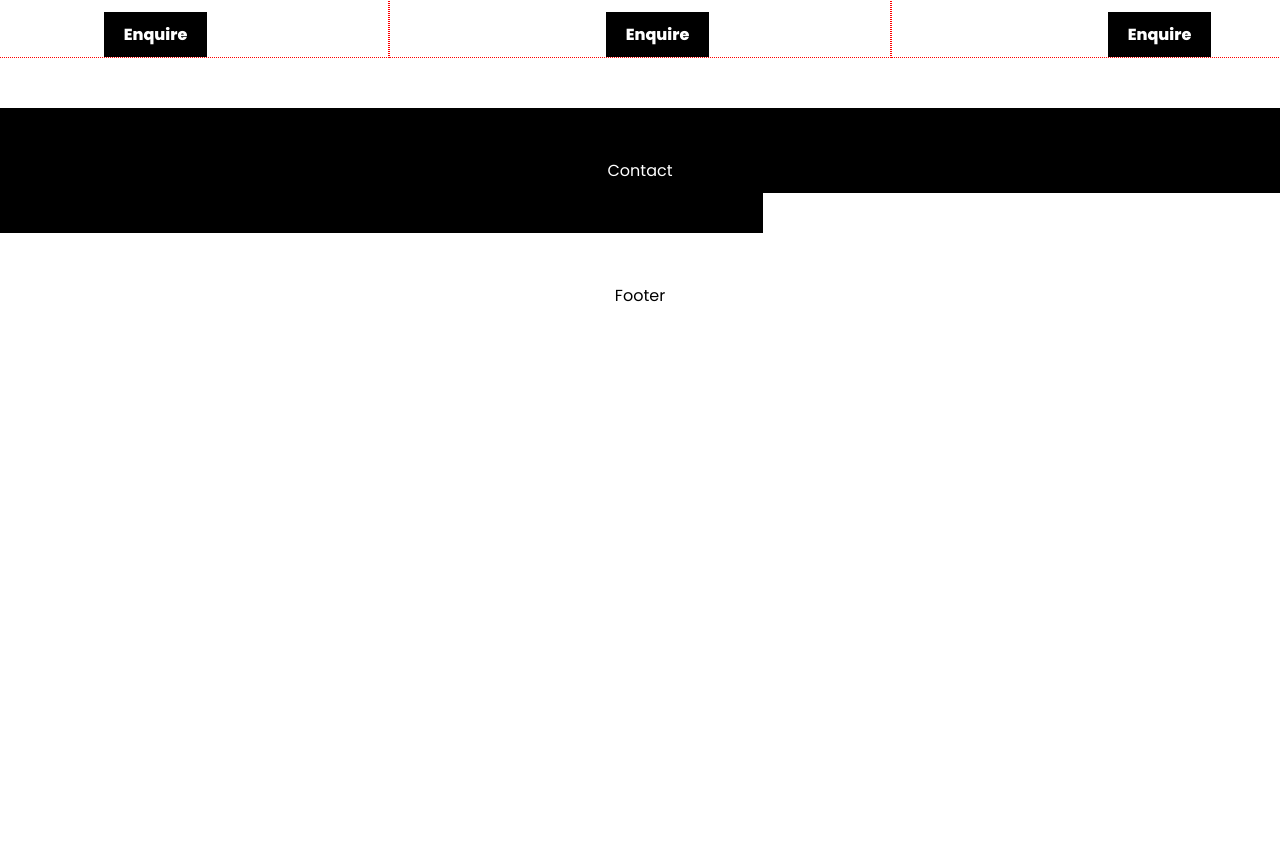
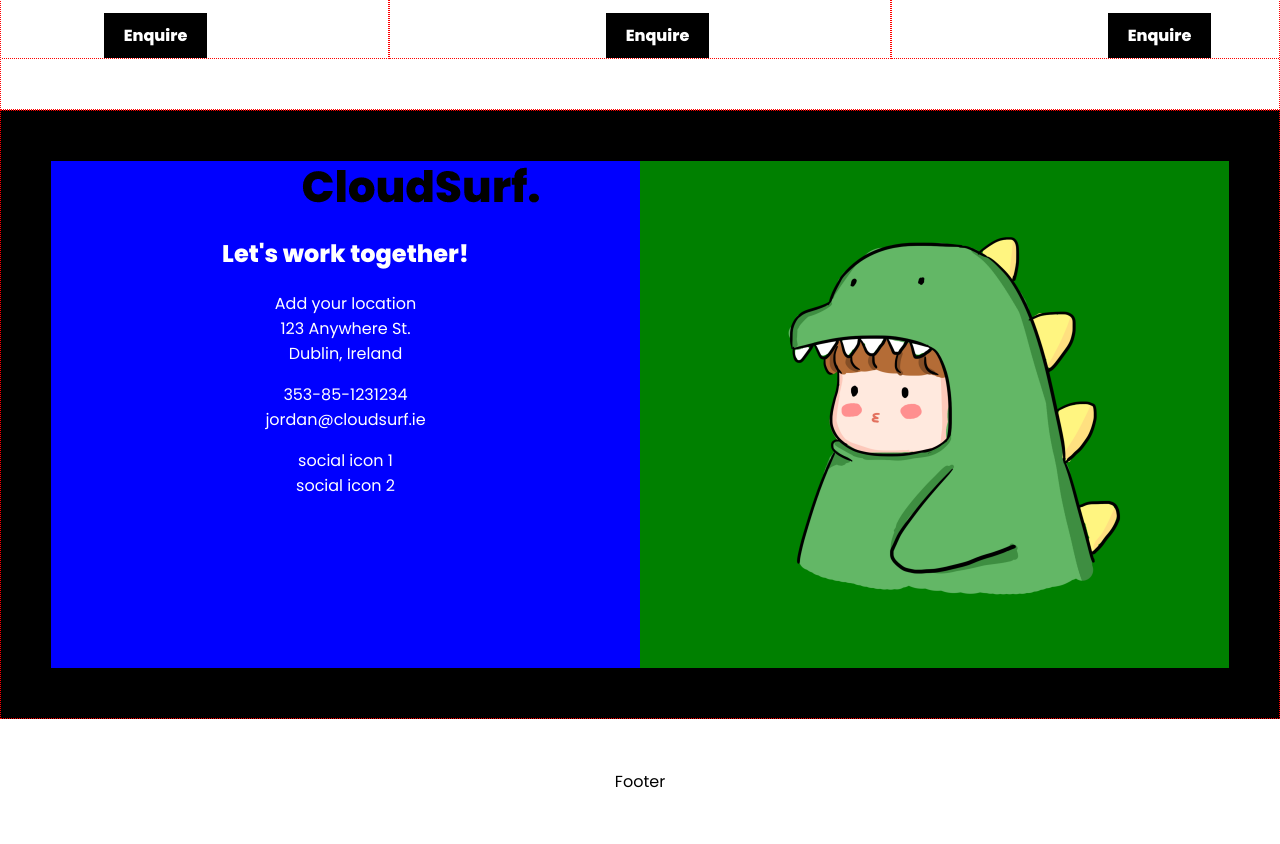
Before and after one commit to jordanleegraham17/CloudSurfWebDesigns, a plain HTML site: page index.html in a window 1280 px wide. Shown: the part 2094-2938 px from the top of the page. Before the commit the page ends 2452 px from the top, so only its background shows below. Drawn offline with Linux system fonts and the light colour scheme.

Commit message:
Added the general structure to the homepage contact section

```diff
--- a/index.html
+++ b/index.html
@@ -112,7 +112,29 @@
           <a href="#" class="enquire-button">Enquire</a>
         </div>
       </section>
-      <section class="section-contact">Contact</section>
+      <section class="section-contact">
+        <div class="contact-content-left">
+          <img
+            class="logo"
+            src="images/clousurf-logo.png"
+            alt="app.logomakr.com/9ognBo"
+          />
+          <h1>Let's work together!</h1>
+          <p>Add your location<br />123 Anywhere St.<br />Dublin, Ireland</p>
+          <p>353-85-1231234<br />jordan@cloudsurf.ie</p>
+          <div class="social-icons">
+            social icon 1<br />
+            social icon 2
+          </div>
+        </div>
+        <div class="contact-content-right">
+          <img
+            src="images/avatar.png"
+            alt="https://pngtree.com/freepng/520-couple-avatar-boy-avatar-little-dinosaur-cartoon-cute_4561296.html'>png image from pngtree.com/"
+            class="avatar"
+          />
+        </div>
+      </section>
       <section class="footer">Footer</section>
     </div>
   </body>
--- a/style.css
+++ b/style.css
@@ -146,6 +146,7 @@ body {
     background-color: white;
     overflow: hidden;
     padding: 0;
+    border: 1px dotted red;
 }
 
 .services-snippet {
@@ -159,8 +160,21 @@ body {
 /* Contact styling */
 .section-contact {
     grid-column: span 8;
+    display: flex;
+    justify-content: space-around;
     background-color: black;
     color: white;
+    border: 1px dotted red;
+}
+
+.contact-content-left {
+    background-color: blue;
+    width: 50%;
+}
+
+.contact-content-right {
+    background-color: green;
+    width: 50%;
 }
 
 /* Footer styling */
```
